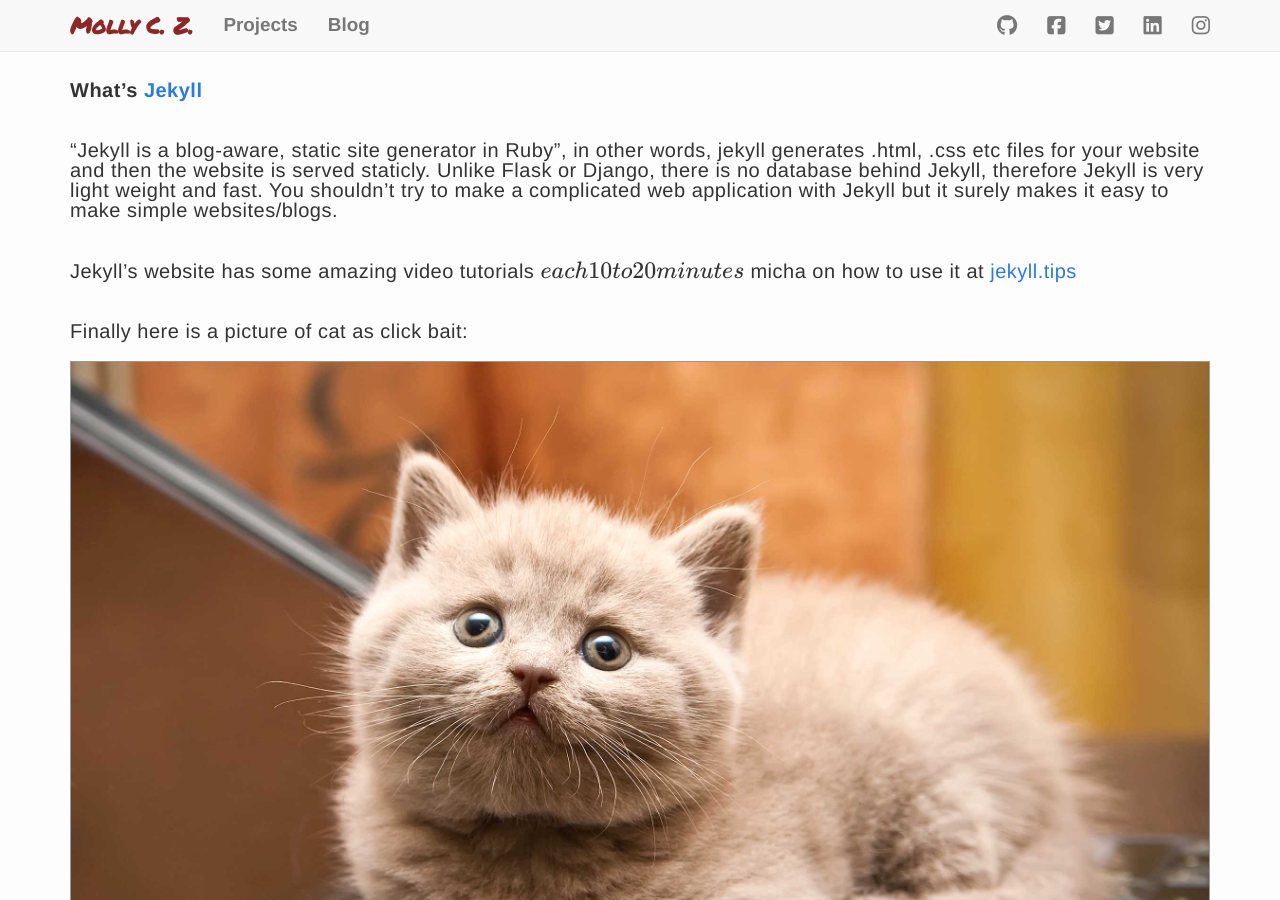
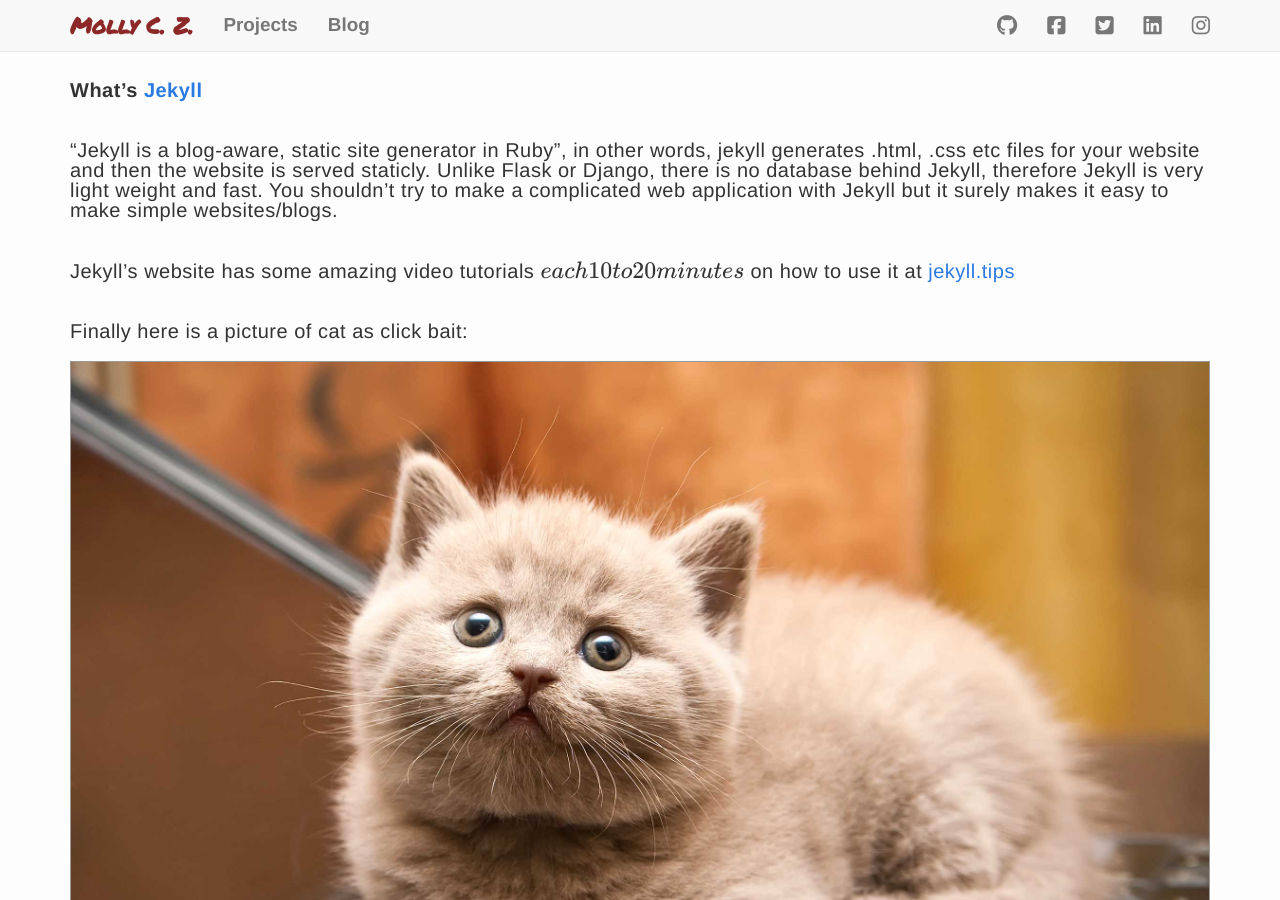
Before and after one commit to MollyZhang/MollyZhang.github.io_offline, a Jekyll site: the page built from _posts/2016-12-07-building-my-website.md, in a window 1280 px wide and 900 px high, scrolled down 480 px. Built offline with Jekyll 4.4.1, drawn with Linux system fonts in a browser that asks for light colours; nearby versions of some CDN libraries; formulas are drawn with MathJax 3; comment, search, counter and statistics services are not loaded.

Commit message:
Update 2016-12-07-building-my-website.md

```diff
--- a/_posts/2016-12-07-building-my-website.md
+++ b/_posts/2016-12-07-building-my-website.md
@@ -18,7 +18,7 @@ comments: true
 
 #### "Jekyll is a blog-aware, static site generator in Ruby", in other words, jekyll generates .html, .css etc files for your website and then the website is served staticly. Unlike Flask or Django, there is no database behind Jekyll, therefore Jekyll is very light weight and fast. You shouldn't try to  make a complicated web application with Jekyll but it surely makes it easy to make simple websites/blogs.
 
-#### Jekyll's website has some amazing video tutorials \(each 10 to 20 minutes\) micha on how to use it at [jekyll.tips](http://jekyll.tips)
+#### Jekyll's website has some amazing video tutorials \(each 10 to 20 minutes\) on how to use it at [jekyll.tips](http://jekyll.tips)
 
 
 #### Finally here is a picture of cat as click bait:
```
